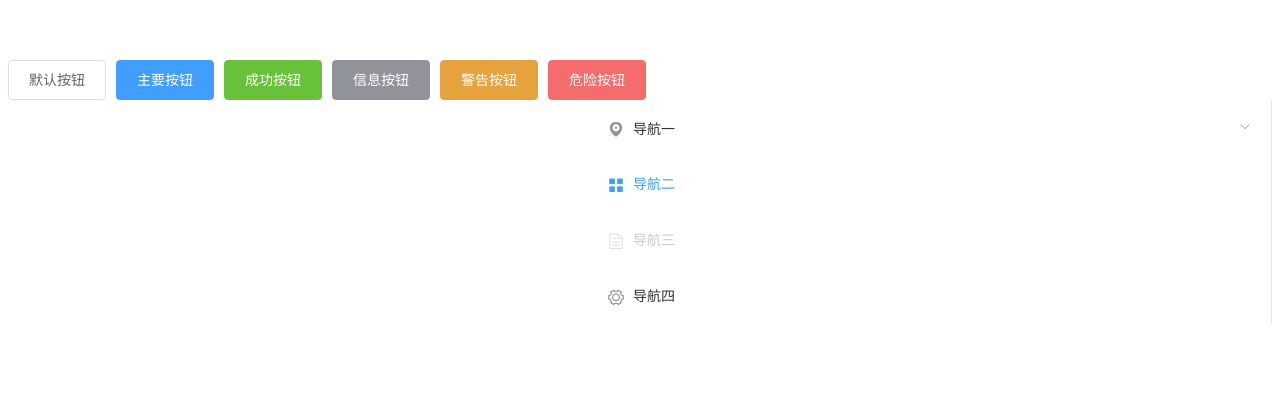
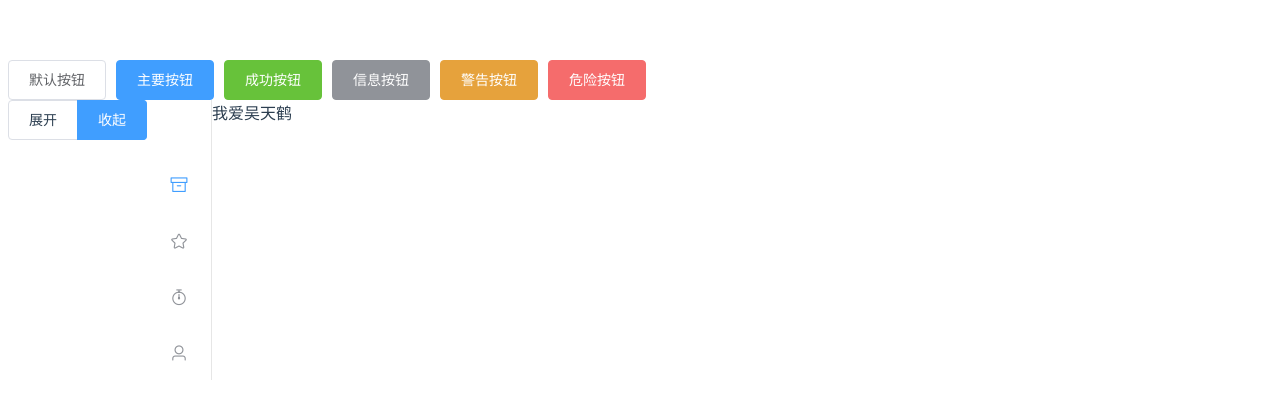
Before and after one commit to BJUT-SE-CourseDesign/SE-FrontEnd, a Vue app: page / in a window 1280 px wide. Shown: the top 396 px of the page. Built offline with nearby package versions, Linux system fonts and the light colour scheme.

Commit message:
侧边栏

```diff
--- a/src/App.vue
+++ b/src/App.vue
@@ -1,17 +1,14 @@
 <template>
-  <ToolBar />
-  <library-hierarchy />
+  <PapersManagement />
 </template>
 
 <script>
-import ToolBar from "./components/ToolBar.vue";
-import LibraryHierarchy from "./components/LibraryHierarchy.vue";
+import PapersManagement from "./pages/PapersManagement.vue";
 
 export default {
   name: "App",
   components: {
-    ToolBar,
-    LibraryHierarchy,
+    PapersManagement,
   },
 };
 </script>
@@ -21,7 +18,6 @@ export default {
   font-family: Avenir, Helvetica, Arial, sans-serif;
   -webkit-font-smoothing: antialiased;
   -moz-osx-font-smoothing: grayscale;
-  text-align: center;
   color: #2c3e50;
   margin-top: 60px;
 }
--- a/src/components/LibraryHierarchy.vue
+++ b/src/components/LibraryHierarchy.vue
@@ -1,39 +1,35 @@
 <template>
+  <el-radio-group v-model="isCollapse" style="margin-bottom: 20px">
+    <el-radio-button :label="false">展开</el-radio-button>
+    <el-radio-button :label="true">收起</el-radio-button>
+  </el-radio-group>
   <el-menu
     default-active="2"
     class="el-menu-vertical-demo"
     @open="handleOpen"
     @close="handleClose"
+    :collapse="isCollapse"
   >
-    <el-submenu index="1">
+    <el-submenu>
       <template #title>
-        <i class="el-icon-location"></i>
-        <span>导航一</span>
+        <span>论文库</span>
       </template>
-      <el-menu-item-group>
-        <template #title>分组一</template>
-        <el-menu-item index="1-1">选项1</el-menu-item>
-        <el-menu-item index="1-2">选项2</el-menu-item>
-      </el-menu-item-group>
-      <el-menu-item-group title="分组2">
-        <el-menu-item index="1-3">选项3</el-menu-item>
-      </el-menu-item-group>
-      <el-submenu index="1-4">
-        <template #title>选项4</template>
-        <el-menu-item index="1-4-1">选项1</el-menu-item>
-      </el-submenu>
     </el-submenu>
     <el-menu-item index="2">
-      <i class="el-icon-menu"></i>
-      <template #title>导航二</template>
+      <i class="el-icon-takeaway-box"></i>
+      <template #title>所有文档</template>
     </el-menu-item>
-    <el-menu-item index="3" disabled>
-      <i class="el-icon-document"></i>
-      <template #title>导航三</template>
+    <el-menu-item index="3">
+      <i class="el-icon-star-off"></i>
+      <template #title>收藏夹</template>
     </el-menu-item>
     <el-menu-item index="4">
-      <i class="el-icon-setting"></i>
-      <template #title>导航四</template>
+      <i class="el-icon-timer"></i>
+      <template #title>最近添加</template>
+    </el-menu-item>
+    <el-menu-item index="5">
+      <i class="el-icon-user"></i>
+      <template #title>用户自定义</template>
     </el-menu-item>
   </el-menu>
 </template>
@@ -43,6 +39,11 @@
 export default {
   name: "LibraryHierarchy",
   components: {},
+  data() {
+    return {
+      isCollapse: true,
+    };
+  },
 };
 </script>
 
--- /dev/null
+++ b/src/components/PapersContainer.vue
@@ -0,0 +1,17 @@
+<template>
+  <div>我爱吴天鹤</div>
+</template>
+
+
+<script>
+export default {
+  name: "PapersContainer",
+  components: {},
+  data() {
+    return {};
+  },
+};
+</script>
+
+<style scoped>
+</style>
--- /dev/null
+++ b/src/pages/PapersManagement.vue
@@ -0,0 +1,42 @@
+<template>
+  <div class="root">
+    <ToolBar />
+    <div class="main">
+      <LibraryHierarchy />
+      <PapersContainer />
+    </div>
+  </div>
+</template>
+
+
+<script>
+import ToolBar from "../components/ToolBar.vue";
+import LibraryHierarchy from "../components/LibraryHierarchy.vue";
+import PapersContainer from "../components/PapersContainer.vue";
+
+export default {
+  name: "PapersManagement",
+  components: {
+    ToolBar,
+    LibraryHierarchy,
+    PapersContainer,
+  },
+  data() {
+    return {};
+  },
+};
+</script>
+
+<style scoped>
+.root {
+  display: flex;
+  flex-direction: column;
+}
+
+.root .main {
+  display: flex;
+  flex-direction: row;
+  align-items: flex-start;
+  justify-content: flex-start;
+}
+</style>
```
